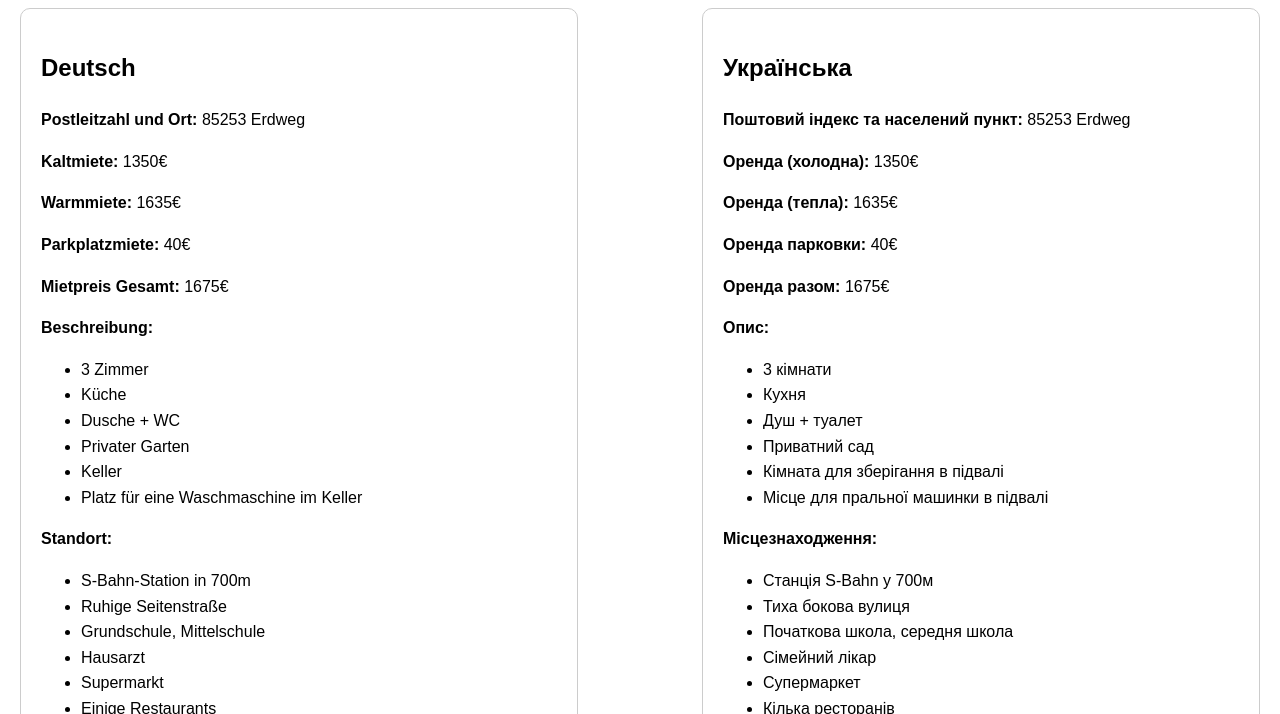
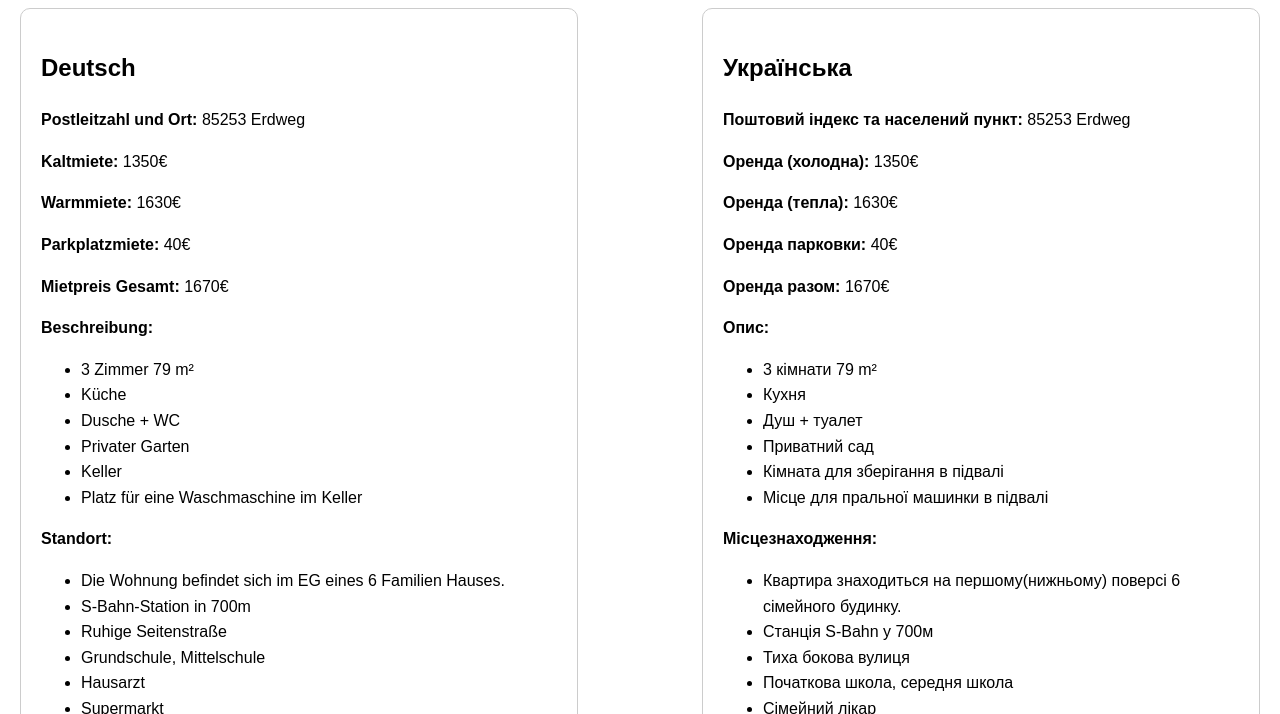
Before and after one commit to tarasius/wohnung, a plain HTML site: page index.html in a window 1280 px wide. Shown: the part 86-800 px from the top of the page. Drawn offline with Linux system fonts and the light colour scheme.

Commit message:
Add square meters

```diff
--- a/index.html
+++ b/index.html
@@ -102,12 +102,12 @@
             <h2>Deutsch</h2>
             <p><strong>Postleitzahl und Ort:</strong> 85253 Erdweg</p>
             <p><strong>Kaltmiete:</strong> 1350€</p>
-            <p><strong>Warmmiete:</strong> 1635€</p>
+            <p><strong>Warmmiete:</strong> 1630€</p>
             <p><strong>Parkplatzmiete:</strong> 40€</p>
-            <p><strong>Mietpreis Gesamt:</strong> 1675€</p>
+            <p><strong>Mietpreis Gesamt:</strong> 1670€</p>
             <p><strong>Beschreibung:</strong></p>
             <ul>
-                <li>3 Zimmer</li>
+                <li>3 Zimmer 79 m²</li>
                 <li>Küche</li>
                 <li>Dusche + WC</li>
                 <li>Privater Garten</li>
@@ -116,7 +116,8 @@
             </ul>
             <p><strong>Standort:</strong></p>
             <ul>
-                <li>S-Bahn-Station in 700m</li>
+                <li>Die Wohnung befindet sich im EG eines 6 Familien Hauses.</li>
+		<li>S-Bahn-Station in 700m</li>
                 <li>Ruhige Seitenstraße</li>
                 <li>Grundschule, Mittelschule</li>
                 <li>Hausarzt</li>
@@ -132,12 +133,12 @@
             <h2>Українська</h2>
             <p><strong>Поштовий індекс та населений пункт:</strong> 85253 Erdweg</p>
             <p><strong>Оренда (холодна):</strong> 1350€</p>
-            <p><strong>Оренда (тепла):</strong> 1635€</p>
+            <p><strong>Оренда (тепла):</strong> 1630€</p>
             <p><strong>Оренда парковки:</strong> 40€</p>
-            <p><strong>Оренда разом:</strong> 1675€</p>
+            <p><strong>Оренда разом:</strong> 1670€</p>
             <p><strong>Опис:</strong></p>
             <ul>
-                <li>3 кімнати</li>
+                <li>3 кімнати 79 m²</li>
                 <li>Кухня</li>
                 <li>Душ + туалет</li>
                 <li>Приватний сад</li>
@@ -146,7 +147,8 @@
             </ul>
             <p><strong>Місцезнаходження:</strong></p>
             <ul>
-                <li>Станція S-Bahn у 700м</li>
+                <li>Квартира знаходиться на першому(нижньому) поверсі 6 сімейного будинку.</li>
+		<li>Станція S-Bahn у 700м</li>
                 <li>Тиха бокова вулиця</li>
                 <li>Початкова школа, середня школа</li>
                 <li>Сімейний лікар</li>
```
